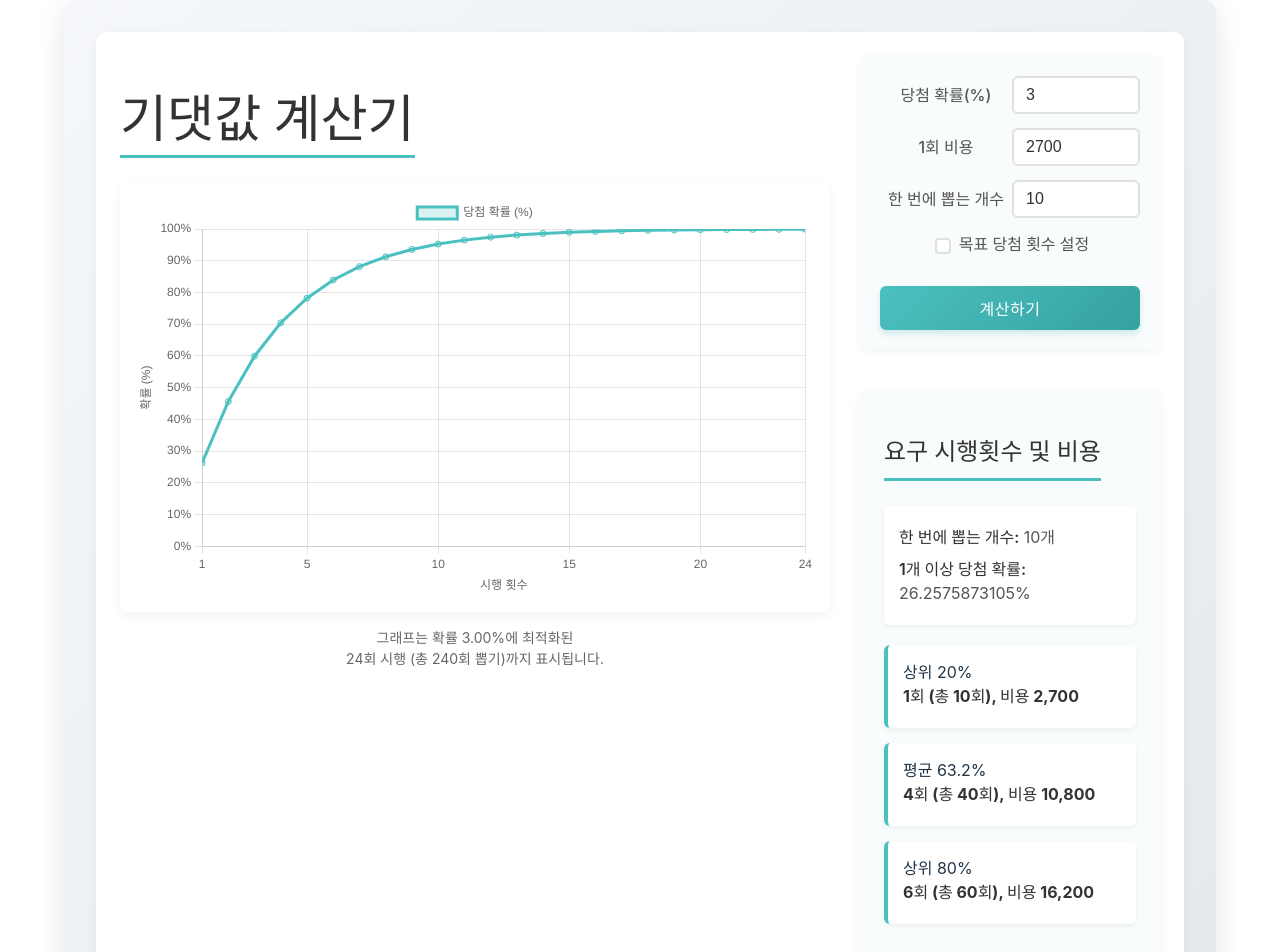
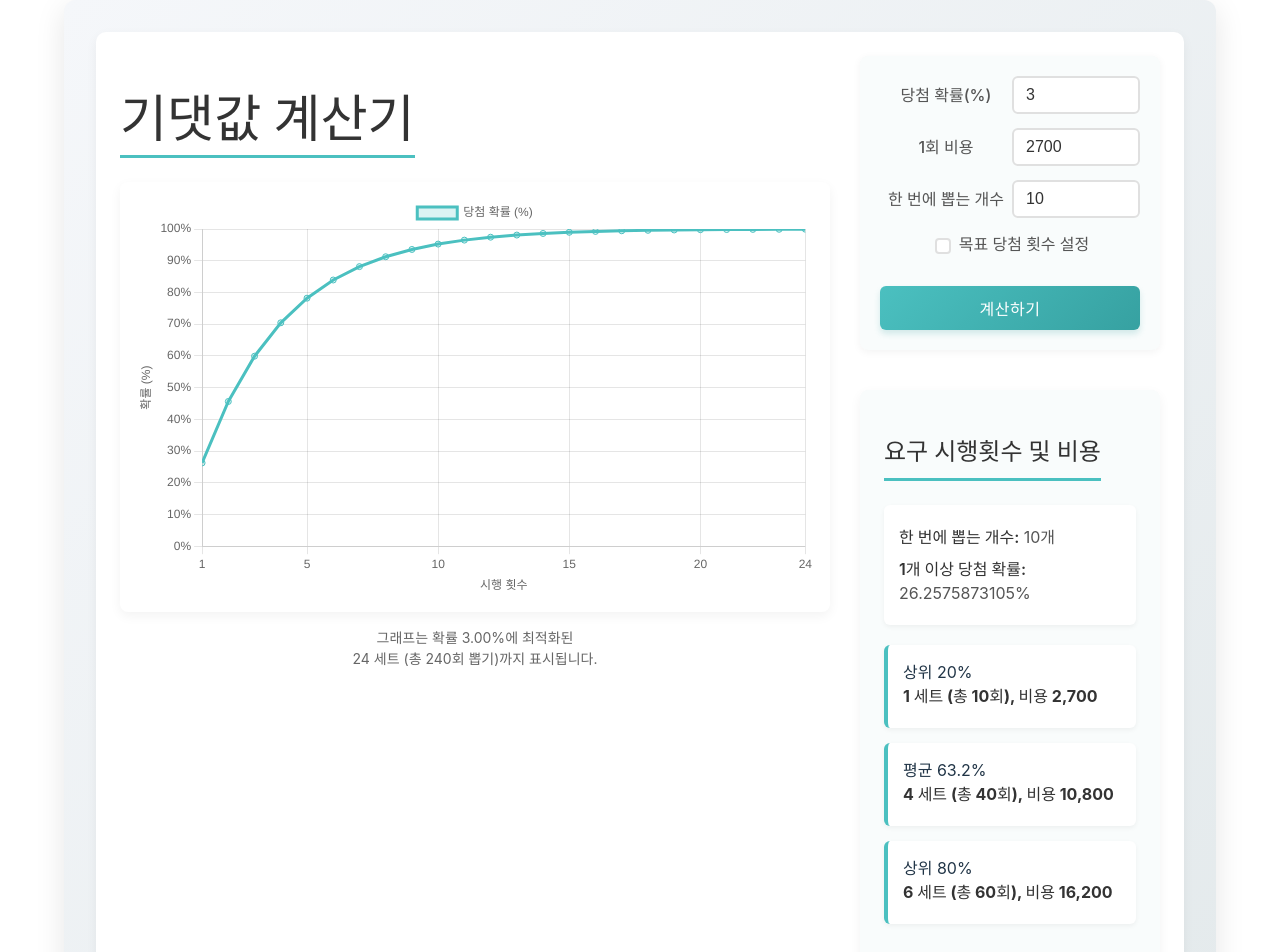
Before and after one commit to Lacri1/ProbExpect, a React (Vite) app: page / in a window 1280 px wide. Shown: the top 952 px of the page. Built offline with nearby package versions, Linux system fonts and the light colour scheme.

Commit message:
Fixed floating-point precision errors

```diff
--- a/src/App.jsx
+++ b/src/App.jsx
@@ -487,12 +487,13 @@ function App() {
                         return `시행 횟수: ${formattedValue}${countDesc}`;
                     },
                     label: (context) => {
-                        // 매우 작은 값일 경우 정밀도 높게 표시
                         const value = parseFloat(context.formattedValue);
                         if (value < 0.01) {
-                            return `확률: ${value.toFixed(6)}%`;
+                            // 아주 작은 값은 4자리까지 표시하고 싶으면 이렇게 (선택사항)
+                            return `확률: ${value.toFixed(4)}%`;
                         }
-                        return `확률: ${context.formattedValue}%`;
+                        // 일반 값은 무조건 2자리로 고정
+                        return `확률: ${value.toFixed(2)}%`;
                     }
                 }
             },
@@ -512,11 +513,16 @@ function App() {
                         <Line data={data} options={chartOptions} />
                         {chartInfo && (
                             <div className="chart-info">
-                                그래프는 {chartInfo.isMultipleWin ? `목표 ${chartInfo.targetWinCount}회` : `확률 ${chartInfo.probability}%`}에 최적화된 <br />
-                                {formatNumber(chartInfo.dynamicMaxAttempts)}회 시행
-                                {chartInfo.batchSize > 1 ? ` (총 ${formatNumber(chartInfo.dynamicMaxAttempts * chartInfo.batchSize)}회 뽑기)` : ''}
+                                그래프는 {chartInfo.isMultipleWin
+                                ? `목표 ${chartInfo.targetWinCount}회`
+                                : `확률 ${chartInfo.probability}%`}에 최적화된 <br />
+                                {formatNumber(chartInfo.dynamicMaxAttempts)} {chartInfo.batchSize > 1 ? '세트' : '회'}
+                                {chartInfo.batchSize > 1
+                                    ? ` (총 ${formatNumber(chartInfo.dynamicMaxAttempts * chartInfo.batchSize)}회 뽑기)`
+                                    : ''}
                                 까지 표시됩니다.
                             </div>
+
                         )}
                     </div>
                 )}
@@ -606,10 +612,26 @@ function App() {
                             </p>
                         </div>
                         <ul className="stats-list">
-                            <li>상위 20% <strong>{formatNumber(stats.n20.n)}회 {stats.batchSize > 1 ? `(총 ${formatNumber(stats.totalTrials.n20)}회)` : ''}, 비용 {stats.n20.cost}</strong></li>
-                            <li>평균 63.2% <strong>{formatNumber(stats.n63.n)}회 {stats.batchSize > 1 ? `(총 ${formatNumber(stats.totalTrials.n63)}회)` : ''}, 비용 {stats.n63.cost}</strong></li>
-                            <li>상위 80% <strong>{formatNumber(stats.n80.n)}회 {stats.batchSize > 1 ? `(총 ${formatNumber(stats.totalTrials.n80)}회)` : ''}, 비용 {stats.n80.cost}</strong></li>
+                            <li>
+                                상위 20% <strong>
+                                {formatNumber(stats.n20.n)} {stats.batchSize > 1 ? '세트' : '회'}{' '}
+                                {stats.batchSize > 1 ? `(총 ${formatNumber(stats.totalTrials.n20)}회)` : ''}, 비용 {stats.n20.cost}
+                            </strong>
+                            </li>
+                            <li>
+                                평균 63.2% <strong>
+                                {formatNumber(stats.n63.n)} {stats.batchSize > 1 ? '세트' : '회'}{' '}
+                                {stats.batchSize > 1 ? `(총 ${formatNumber(stats.totalTrials.n63)}회)` : ''}, 비용 {stats.n63.cost}
+                            </strong>
+                            </li>
+                            <li>
+                                상위 80% <strong>
+                                {formatNumber(stats.n80.n)} {stats.batchSize > 1 ? '세트' : '회'}{' '}
+                                {stats.batchSize > 1 ? `(총 ${formatNumber(stats.totalTrials.n80)}회)` : ''}, 비용 {stats.n80.cost}
+                            </strong>
+                            </li>
                         </ul>
+
                     </div>
                 )}
             </div>
```
